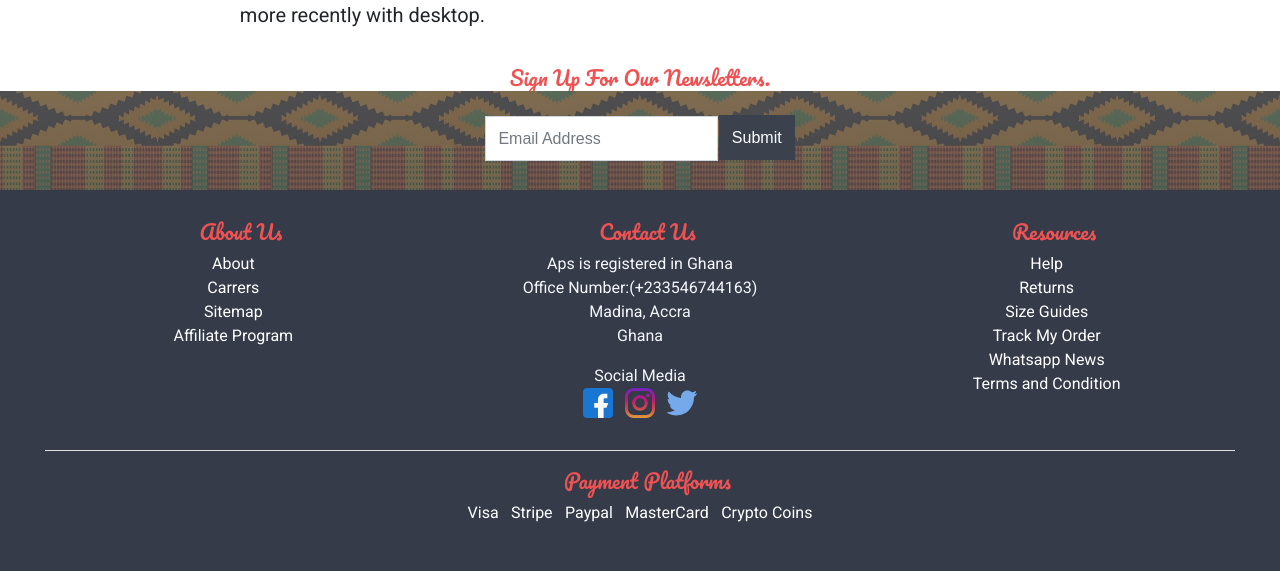
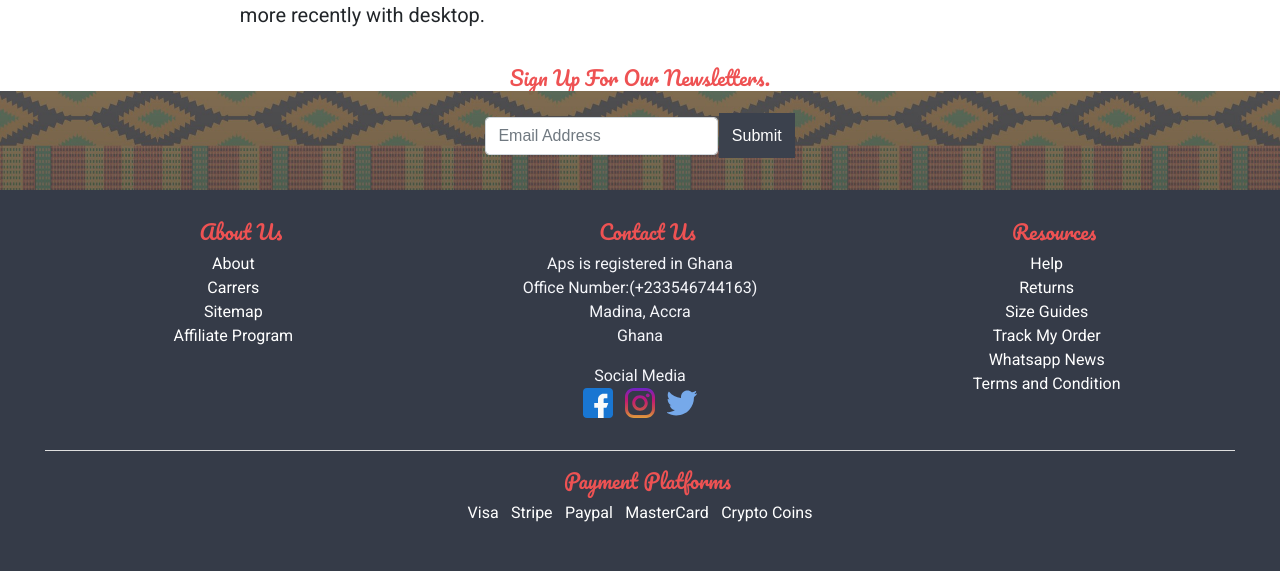
Before and after one commit to SedemQuame/Afroprints, a PHP site: page /html/index.php in a window 1280 px wide. Shown: the part 2032-2603 px from the top of the page. Run offline with PHP 8.4, Linux system fonts and the light colour scheme; a map, chart or similar area stays blank; some libraries are stand-ins or nearby versions.

Commit message:
minor changes.

```diff
--- a/css/custom/index.css
+++ b/css/custom/index.css
@@ -52,6 +52,7 @@ h1{
 
 .home-page-section-header{
   font-family: 'Pacifico', cursive;
+  text-align: center;
   font-weight: 100;
   color: #ee5253;
   margin-left: 15px;
--- a/html/index.php
+++ b/html/index.php
@@ -100,7 +100,7 @@
         <!--This div will act as place to get user email-address (reference: ohemmma ohene.)-->
         <form class="" action="" type="">
             <label for="get-user-email">
-                <input class="form-control index-form-elements" id="get-user-email" type="text" placeholder="Email Address" >
+                <input class="form-control" id="get-user-email" type="text" placeholder="Email Address" >
             </label>
             <button id="email-submission-newsletter" class="btn index-form-elements" type="submit" value="submit">Submit</button>
         </form>
```
